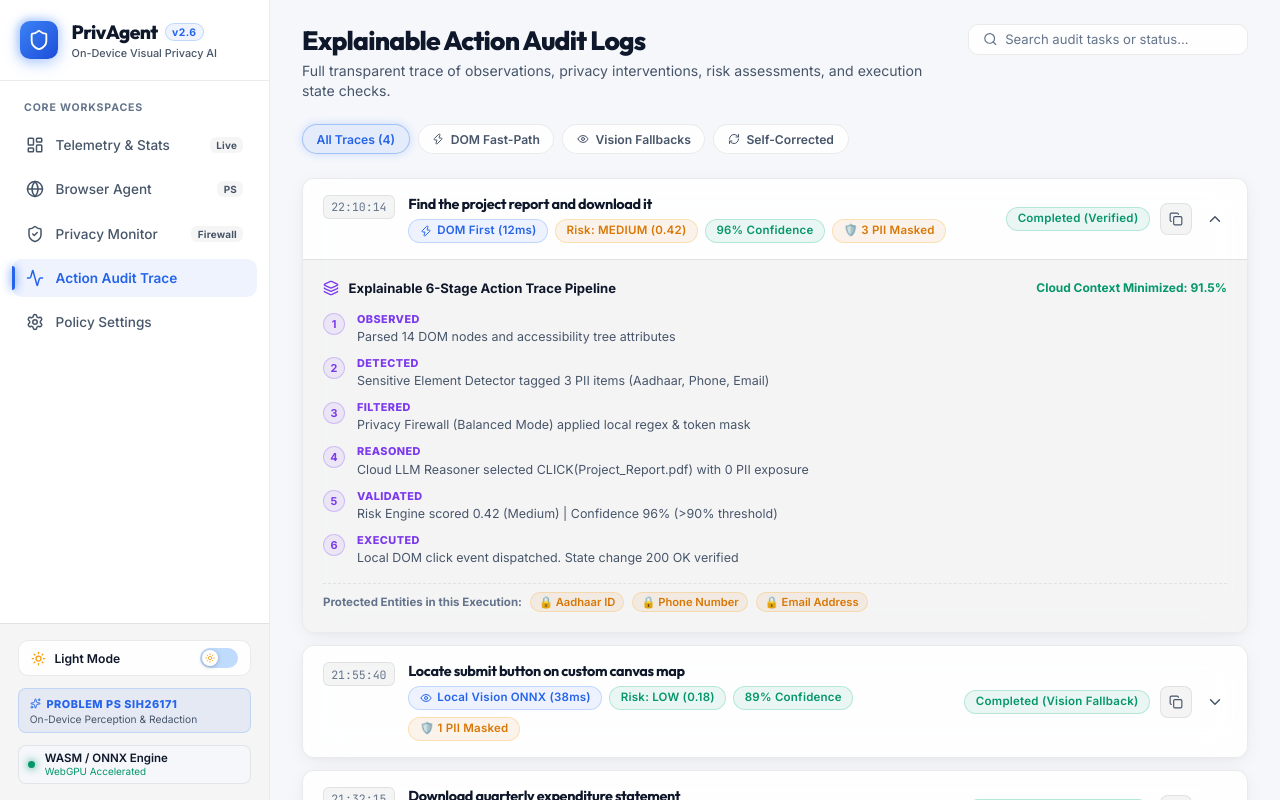
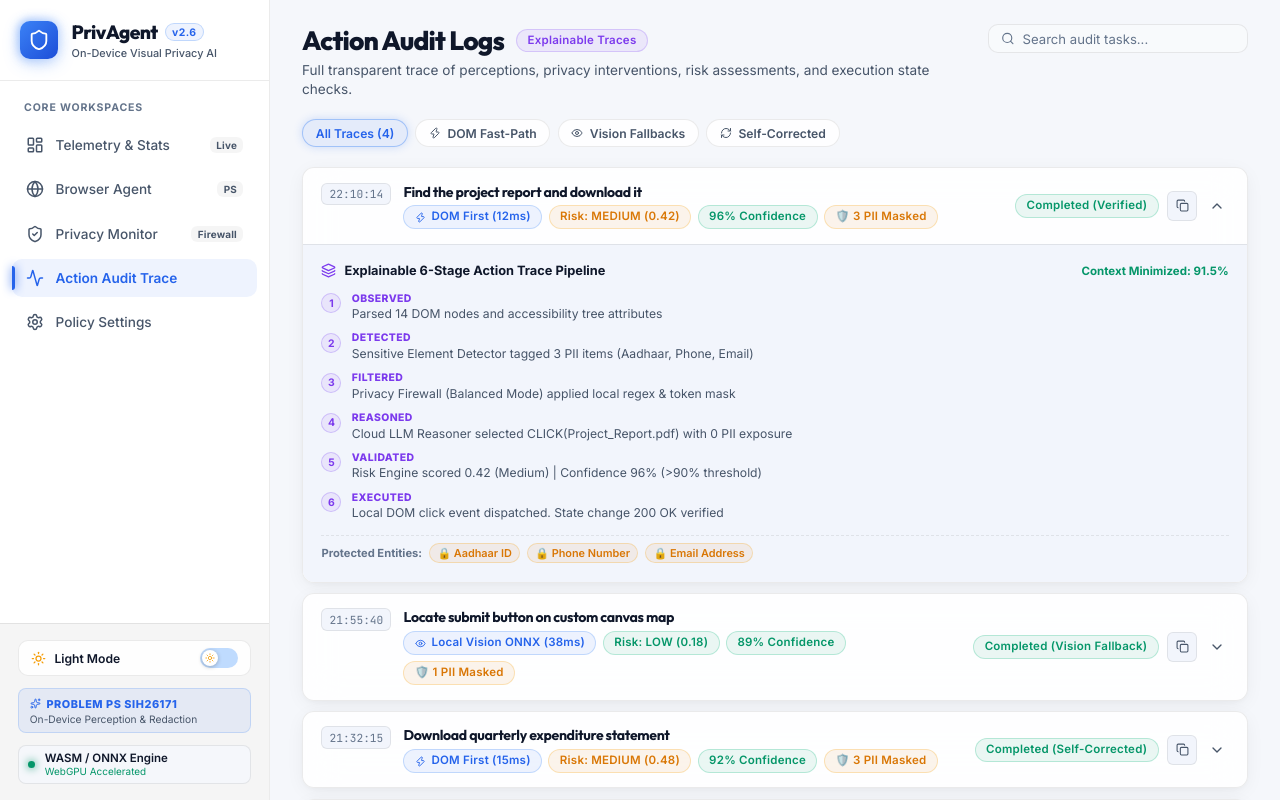
Before and after one commit to vaibhavpokhriyal13/demo, a React (Vite) app: page / in a window 1280 px wide. Both pictures are taken after a click on the button "Action Audit Trace". Built offline with nearby package versions, Linux system fonts and the light colour scheme.

Commit message:
feat: enhance audit logs page with empty states, clear search, and theme-adaptive styling

```diff
--- a/src/pages/LogsPage.jsx
+++ b/src/pages/LogsPage.jsx
@@ -8,7 +8,9 @@ import {
   Search,
   Copy,
   Check,
-  RefreshCw
+  RefreshCw,
+  SlidersHorizontal,
+  X
 } from 'lucide-react';
 import styles from './LogsPage.module.css';
 
@@ -123,21 +125,29 @@ export default function LogsPage() {
       {/* Header */}
       <div className={styles.header}>
         <div>
-          <h2 className={styles.pageTitle}>Explainable Action Audit Logs</h2>
+          <div className={styles.titleRow}>
+            <h2 className={styles.pageTitle}>Action Audit Logs</h2>
+            <span className="badge purple">Explainable Traces</span>
+          </div>
           <p className={styles.subtitle}>
-            Full transparent trace of observations, privacy interventions, risk assessments, and execution state checks.
+            Full transparent trace of perceptions, privacy interventions, risk assessments, and execution state checks.
           </p>
         </div>
 
         <div className={styles.topActions}>
           <div className={styles.searchBar}>
-            <Search size={16} color="var(--text-subtle)" />
+            <Search size={15} color="var(--text-subtle)" />
             <input
               type="text"
-              placeholder="Search audit tasks or status..."
+              placeholder="Search audit tasks..."
               value={searchTerm}
               onChange={(e) => setSearchTerm(e.target.value)}
             />
+            {searchTerm && (
+              <button className={styles.clearSearchBtn} onClick={() => setSearchTerm('')} aria-label="Clear search">
+                <X size={13} />
+              </button>
+            )}
           </div>
         </div>
       </div>
@@ -172,7 +182,20 @@ export default function LogsPage() {
 
       {/* Logs List / Cards */}
       <div className={styles.logsList}>
-        {filteredLogs.map((log) => {
+        {filteredLogs.length === 0 ? (
+          <div className={`card ${styles.emptyStateCard}`}>
+            <Search size={32} color="var(--text-subtle)" />
+            <h4>No audit traces match your criteria</h4>
+            <p>Try searching for different keywords or reset your filters.</p>
+            <button
+              className={styles.resetFiltersBtn}
+              onClick={() => { setSearchTerm(''); setSelectedFilter('ALL'); }}
+            >
+              Reset Filters
+            </button>
+          </div>
+        ) : (
+          filteredLogs.map((log) => {
             const isExpanded = expandedId === log.id;
             return (
               <div key={log.id} className={`card ${styles.logCard}`}>
@@ -183,7 +206,7 @@ export default function LogsPage() {
                       <h4 className={styles.taskTitle}>{log.task}</h4>
                       <div className={styles.logMetaRow}>
                         <span className="badge primary">
-                        {log.perception.includes('Vision') ? <Eye size={12} /> : <Zap size={12} />}
+                          {log.perception.includes('Vision') ? <Eye size={11} /> : <Zap size={11} />}
                           {log.perception}
                         </span>
                         <span className={`badge risk-${log.risk.tier.toLowerCase()}`}>
@@ -206,10 +229,10 @@ export default function LogsPage() {
                       onClick={(e) => handleCopyTrace(log, e)}
                       title="Copy Trace JSON"
                     >
-                    {copiedId === log.id ? <Check size={14} color="#34d399" /> : <Copy size={14} />}
+                      {copiedId === log.id ? <Check size={13} color="var(--accent-success)" /> : <Copy size={13} />}
                     </button>
                     <button className={styles.expandBtn} aria-label="Toggle Details">
-                    {isExpanded ? <ChevronUp size={18} /> : <ChevronDown size={18} />}
+                      {isExpanded ? <ChevronUp size={16} /> : <ChevronDown size={16} />}
                     </button>
                   </div>
                 </div>
@@ -218,11 +241,11 @@ export default function LogsPage() {
                 {isExpanded && (
                   <div className={`${styles.explainableDrawer} fade-in`}>
                     <div className={styles.drawerHeader}>
-                    <div style={{ display: 'flex', alignItems: 'center', gap: '0.6rem' }}>
-                      <Layers size={16} color="var(--accent-purple)" />
+                      <div style={{ display: 'flex', alignItems: 'center', gap: '0.5rem' }}>
+                        <Layers size={15} color="var(--accent-purple)" />
                         <strong>Explainable 6-Stage Action Trace Pipeline</strong>
                       </div>
-                    <span className={styles.savedMetric}>Cloud Context Minimized: {log.cloudContextSaved}</span>
+                      <span className={styles.savedMetric}>Context Minimized: {log.cloudContextSaved}</span>
                     </div>
 
                     <div className={styles.traceTimeline}>
@@ -240,7 +263,7 @@ export default function LogsPage() {
                     </div>
 
                     <div className={styles.piiTagContainer}>
-                    <span className={styles.piiTagHeader}>Protected Entities in this Execution:</span>
+                      <span className={styles.piiTagHeader}>Protected Entities:</span>
                       {log.piiBlocked.map((item, i) => (
                         <span key={i} className={styles.piiPill}>
                           🔒 {item}
@@ -251,7 +274,8 @@ export default function LogsPage() {
                 )}
               </div>
             );
-        })}
+          })
+        )}
       </div>
     </div>
   );
--- a/src/pages/LogsPage.module.css
+++ b/src/pages/LogsPage.module.css
@@ -1,7 +1,7 @@
 .container {
   display: flex;
   flex-direction: column;
-  gap: 1.5rem;
+  gap: 1.25rem;
 }
 
 .header {
@@ -17,6 +17,14 @@
   }
 }
 
+.titleRow {
+  display: flex;
+  align-items: center;
+  gap: 0.75rem;
+  margin-bottom: 0.25rem;
+  flex-wrap: wrap;
+}
+
 .pageTitle {
   font-size: 1.65rem;
   font-weight: 800;
@@ -26,10 +34,9 @@
 
 .subtitle {
   color: var(--text-muted);
-  font-size: 0.88rem;
+  font-size: 0.85rem;
   max-width: 680px;
   line-height: 1.4;
-  margin-top: 0.25rem;
 }
 
 .topActions {
@@ -41,12 +48,12 @@
 .searchBar {
   display: flex;
   align-items: center;
-  background: var(--bg-card);
+  background: var(--bg-input);
   border: 1px solid var(--border-color);
   border-radius: 10px;
-  padding: 0.4rem 0.85rem;
+  padding: 0.35rem 0.75rem;
   gap: 0.5rem;
-  width: 280px;
+  width: 260px;
   transition: all 0.2s ease;
 }
 
@@ -69,10 +76,25 @@
   color: var(--text-subtle);
 }
 
+.clearSearchBtn {
+  background: transparent;
+  border: none;
+  color: var(--text-subtle);
+  cursor: pointer;
+  display: flex;
+  align-items: center;
+  justify-content: center;
+  padding: 2px;
+}
+
+.clearSearchBtn:hover {
+  color: var(--text-main);
+}
+
 /* Filter Pills */
 .filterPillsRow {
   display: flex;
-  gap: 0.5rem;
+  gap: 0.45rem;
   flex-wrap: wrap;
 }
 
@@ -80,7 +102,7 @@
   background: var(--bg-card);
   border: 1px solid var(--border-color);
   color: var(--text-muted);
-  padding: 0.4rem 0.85rem;
+  padding: 0.35rem 0.8rem;
   border-radius: 999px;
   font-size: 0.76rem;
   font-weight: 600;
@@ -109,7 +131,7 @@
 .logsList {
   display: flex;
   flex-direction: column;
-  gap: 0.75rem;
+  gap: 0.65rem;
 }
 
 .logCard {
@@ -119,7 +141,7 @@
 }
 
 .logSummaryRow {
-  padding: 1rem 1.25rem;
+  padding: 0.9rem 1.15rem;
   display: flex;
   justify-content: space-between;
   align-items: center;
@@ -135,46 +157,46 @@
 .logLeft {
   display: flex;
   align-items: flex-start;
-  gap: 0.85rem;
+  gap: 0.75rem;
 }
 
 .timeBadge {
   font-family: 'JetBrains Mono', monospace;
-  font-size: 0.72rem;
+  font-size: 0.7rem;
   color: var(--text-subtle);
-  background: var(--bg-subtle);
+  background: var(--bg-elevated);
   padding: 0.2rem 0.45rem;
   border-radius: 6px;
   border: 1px solid var(--border-color);
 }
 
 .taskTitle {
-  font-size: 0.9rem;
+  font-size: 0.88rem;
   font-weight: 700;
   color: var(--text-main);
-  margin-bottom: 0.35rem;
+  margin-bottom: 0.3rem;
 }
 
 .logMetaRow {
   display: flex;
-  gap: 0.45rem;
+  gap: 0.4rem;
   flex-wrap: wrap;
 }
 
 .logRight {
   display: flex;
   align-items: center;
-  gap: 0.65rem;
+  gap: 0.55rem;
   flex-shrink: 0;
 }
 
 .copyBtn {
-  background: var(--bg-subtle);
+  background: var(--bg-elevated);
   border: 1px solid var(--border-color);
   color: var(--text-muted);
-  width: 32px;
-  height: 32px;
-  border-radius: 8px;
+  width: 30px;
+  height: 30px;
+  border-radius: 6px;
   display: flex;
   align-items: center;
   justify-content: center;
@@ -201,23 +223,23 @@
 /* Explainable Drawer */
 .explainableDrawer {
   border-top: 1px solid var(--border-color);
-  background: var(--bg-subtle);
-  padding: 1.25rem;
+  background: var(--bg-elevated);
+  padding: 1.15rem;
   display: flex;
   flex-direction: column;
-  gap: 1rem;
+  gap: 0.85rem;
 }
 
 .drawerHeader {
   display: flex;
   justify-content: space-between;
   align-items: center;
-  font-size: 0.82rem;
+  font-size: 0.8rem;
   color: var(--text-main);
 }
 
 .savedMetric {
-  font-size: 0.75rem;
+  font-size: 0.72rem;
   color: var(--accent-success);
   font-weight: 700;
 }
@@ -225,23 +247,23 @@
 .traceTimeline {
   display: flex;
   flex-direction: column;
-  gap: 0.65rem;
+  gap: 0.55rem;
 }
 
 .traceStepItem {
   display: flex;
-  gap: 0.75rem;
+  gap: 0.65rem;
   align-items: flex-start;
 }
 
 .stepBullet {
-  width: 22px;
-  height: 22px;
+  width: 20px;
+  height: 20px;
   border-radius: 50%;
   background: var(--accent-purple-subtle);
   border: 1px solid rgba(139, 92, 246, 0.3);
   color: var(--accent-purple);
-  font-size: 0.68rem;
+  font-size: 0.65rem;
   font-weight: 700;
   display: flex;
   align-items: center;
@@ -253,43 +275,85 @@
 .stepBody {
   display: flex;
   flex-direction: column;
-  gap: 0.15rem;
+  gap: 0.1rem;
 }
 
 .stepPhase {
-  font-size: 0.68rem;
+  font-size: 0.65rem;
   font-weight: 800;
   color: var(--accent-purple);
   letter-spacing: 0.04em;
 }
 
 .stepText {
-  font-size: 0.78rem;
+  font-size: 0.76rem;
   color: var(--text-muted);
-  line-height: 1.4;
+  line-height: 1.35;
 }
 
 .piiTagContainer {
   display: flex;
   align-items: center;
-  gap: 0.5rem;
+  gap: 0.45rem;
   flex-wrap: wrap;
-  padding-top: 0.5rem;
+  padding-top: 0.45rem;
   border-top: 1px dashed var(--border-color);
 }
 
 .piiTagHeader {
-  font-size: 0.72rem;
+  font-size: 0.7rem;
   font-weight: 700;
   color: var(--text-subtle);
 }
 
 .piiPill {
-  font-size: 0.7rem;
+  font-size: 0.68rem;
   background: var(--accent-warning-subtle);
   color: var(--accent-warning);
   border: 1px solid rgba(245, 158, 11, 0.25);
-  padding: 0.15rem 0.5rem;
+  padding: 0.12rem 0.45rem;
   border-radius: 999px;
   font-weight: 600;
 }
+
+/* Empty State Card */
+.emptyStateCard {
+  display: flex;
+  flex-direction: column;
+  align-items: center;
+  justify-content: center;
+  text-align: center;
+  padding: 2.5rem 1.5rem;
+  gap: 0.6rem;
+}
+
+.emptyStateCard h4 {
+  font-size: 0.95rem;
+  font-weight: 700;
+  color: var(--text-main);
+  margin-top: 0.25rem;
+}
+
+.emptyStateCard p {
+  font-size: 0.78rem;
+  color: var(--text-muted);
+}
+
+.resetFiltersBtn {
+  background: var(--accent-primary-subtle);
+  border: 1px solid rgba(59, 130, 246, 0.3);
+  color: var(--accent-primary);
+  font-weight: 600;
+  font-size: 0.78rem;
+  padding: 0.4rem 0.9rem;
+  border-radius: 8px;
+  cursor: pointer;
+  margin-top: 0.5rem;
+  transition: all 0.2s ease;
+  font-family: inherit;
+}
+
+.resetFiltersBtn:hover {
+  background: var(--accent-primary);
+  color: #ffffff;
+}
```
Lines whose indentation alone changed are shown as unchanged.
